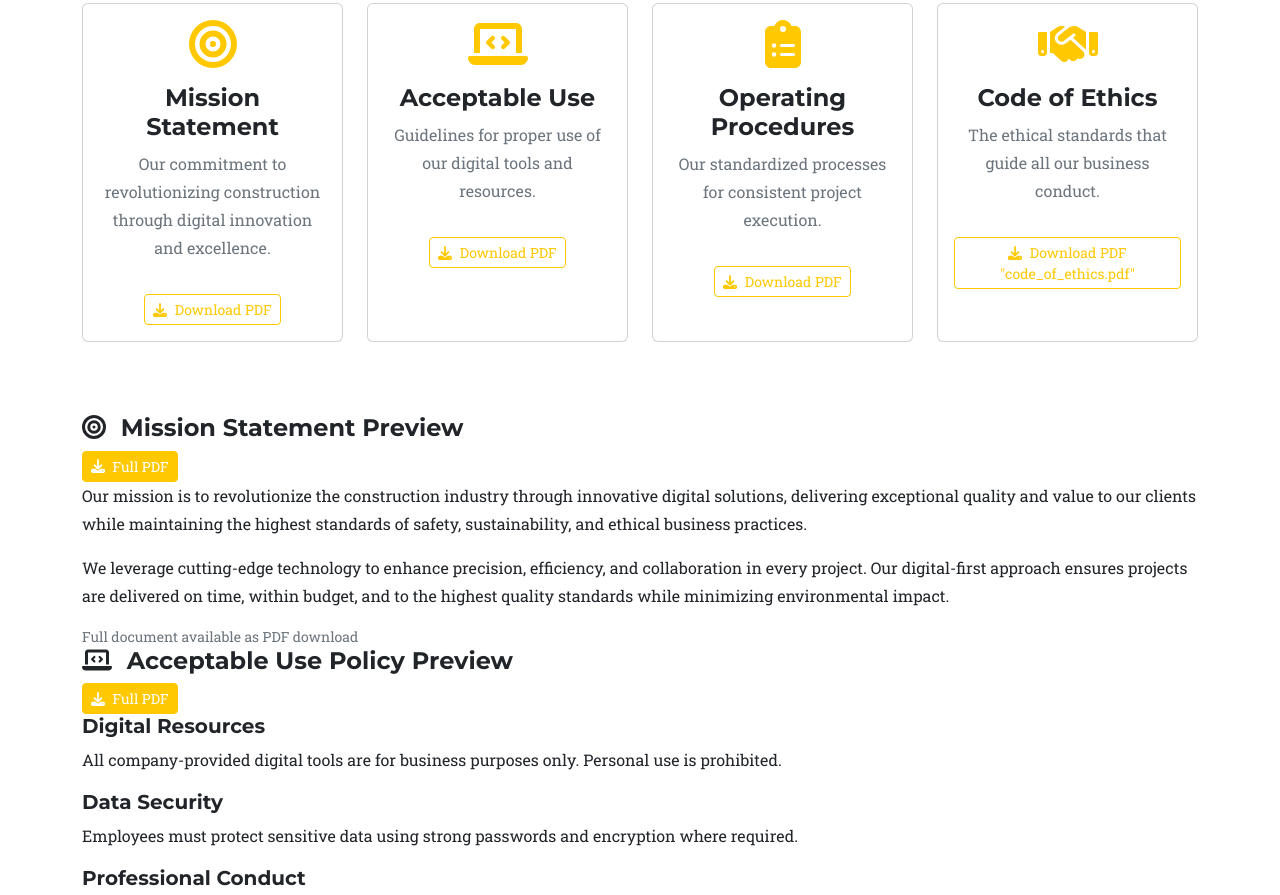
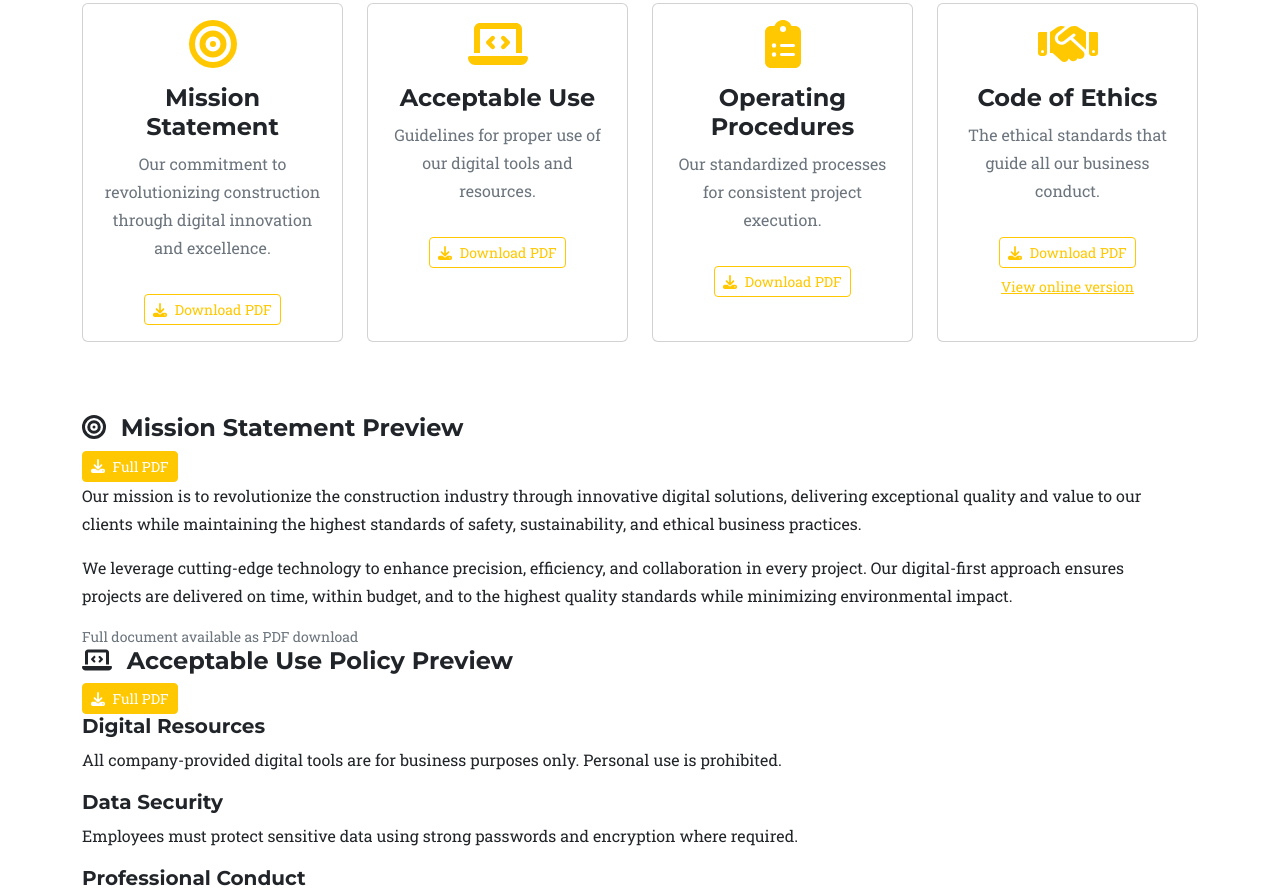
Before and after one commit to TankisoLechesa33/agency, a plain HTML site: page index.html in a window 1280 px wide. Shown: the part 4817-5712 px from the top of the page. Drawn offline with nearby package versions, Linux system fonts and the light colour scheme.

Commit message:
mathunya

```diff
--- a/index.html
+++ b/index.html
@@ -334,7 +334,7 @@
                 </div>
             </div>
 
-            <!-- Code of Ethics -->
+        <!-- Code of Ethics Card with Online PDF -->
         <div class="col-md-6 col-lg-3 mb-4">
             <div class="card h-100 policy-card">
                 <div class="card-body text-center">
@@ -343,14 +343,19 @@
                     <p class="card-text text-muted">
                         The ethical standards that guide all our business conduct.
                     </p>
-                        <a href="assets/policies/code-of-ethics.pdf" class="btn btn-sm btn-outline-primary mt-3" download>
-                            <i class="fas fa-download me-1"></i> Download PDF "code_of_ethics.pdf"
+                    <a href="https://yourdomain.com/path/to/code-of-ethics.pdf"
+                       class="btn btn-sm btn-outline-primary mt-3"
+                       download="ConstructionAgency_CodeOfEthics.pdf">
+                        <i class="fas fa-download me-1"></i> Download PDF
+                    </a>
+                    <div class="small text-muted mt-2">
+                        <a href="https://yourdomain.com/path/to/code-of-ethics.pdf" target="_blank">
+                            View online version
                         </a>
                     </div>
                 </div>
             </div>
         </div>
-
         <!-- Policy Previews -->
         <div class="row mt-5">
             <div class="col-lg-12">
```
Lines whose indentation alone changed are shown as unchanged.
